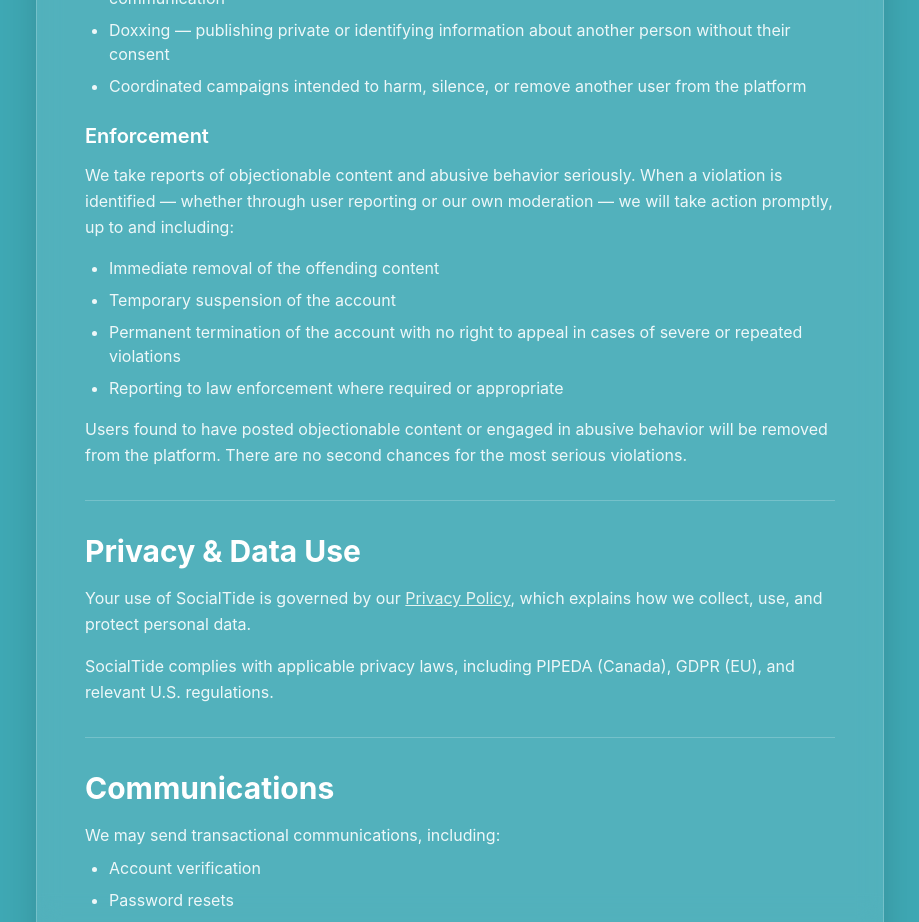
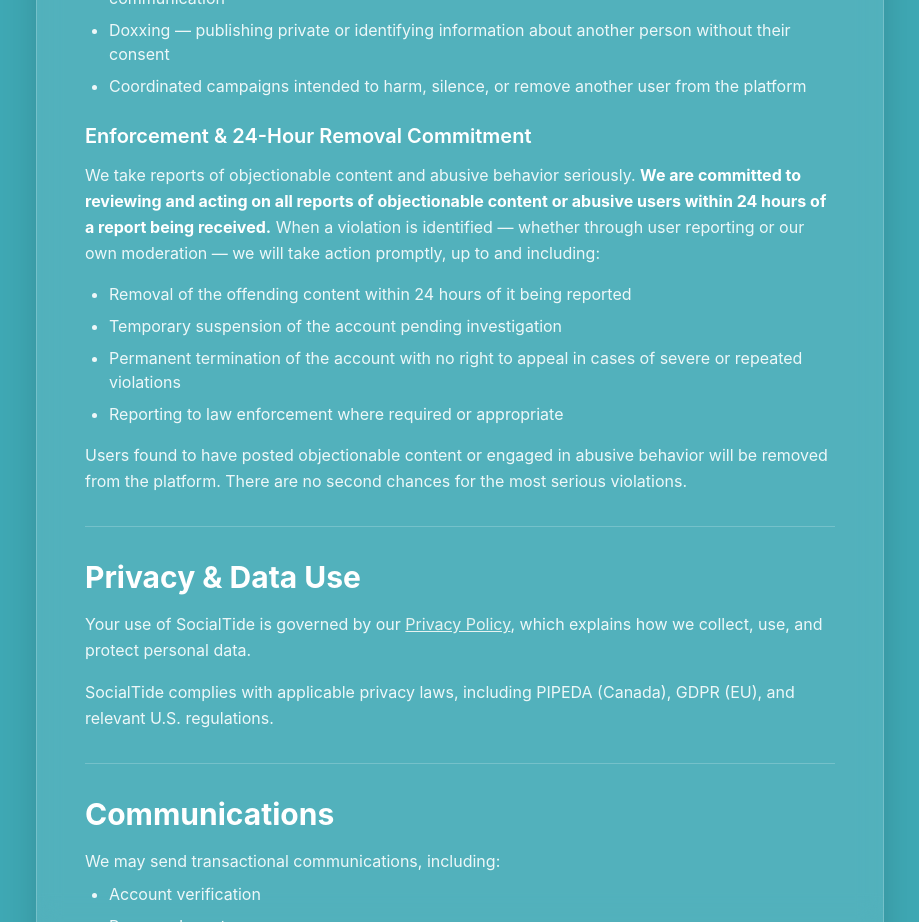
Before and after one commit to socialtideapp/website, a Next.js app: page /terms-of-service in a window 1280 px wide. Shown: the part 2680-3602 px from the top of the page, without its empty margins (180-1099 px from the left). Built offline with nearby package versions, Linux system fonts and the light colour scheme.

Commit message:
Add 24 Hour commitment to ToS

```diff
--- a/app/terms-of-service/page.tsx
+++ b/app/terms-of-service/page.tsx
@@ -144,13 +144,13 @@ export default function TermsOfService() {
                 <li>Coordinated campaigns intended to harm, silence, or remove another user from the platform</li>
               </ul>
 
-              <h3 className="text-xl font-semibold text-white mb-3">Enforcement</h3>
+              <h3 className="text-xl font-semibold text-white mb-3">Enforcement &amp; 24-Hour Removal Commitment</h3>
               <p className="leading-relaxed mb-4">
-                We take reports of objectionable content and abusive behavior seriously. When a violation is identified — whether through user reporting or our own moderation — we will take action promptly, up to and including:
+                We take reports of objectionable content and abusive behavior seriously. <strong className="text-white">We are committed to reviewing and acting on all reports of objectionable content or abusive users within 24 hours of a report being received.</strong> When a violation is identified — whether through user reporting or our own moderation — we will take action promptly, up to and including:
               </p>
               <ul className="list-disc pl-6 space-y-2 mb-4">
-                <li>Immediate removal of the offending content</li>
-                <li>Temporary suspension of the account</li>
+                <li>Removal of the offending content within 24 hours of it being reported</li>
+                <li>Temporary suspension of the account pending investigation</li>
                 <li>Permanent termination of the account with no right to appeal in cases of severe or repeated violations</li>
                 <li>Reporting to law enforcement where required or appropriate</li>
               </ul>
```
